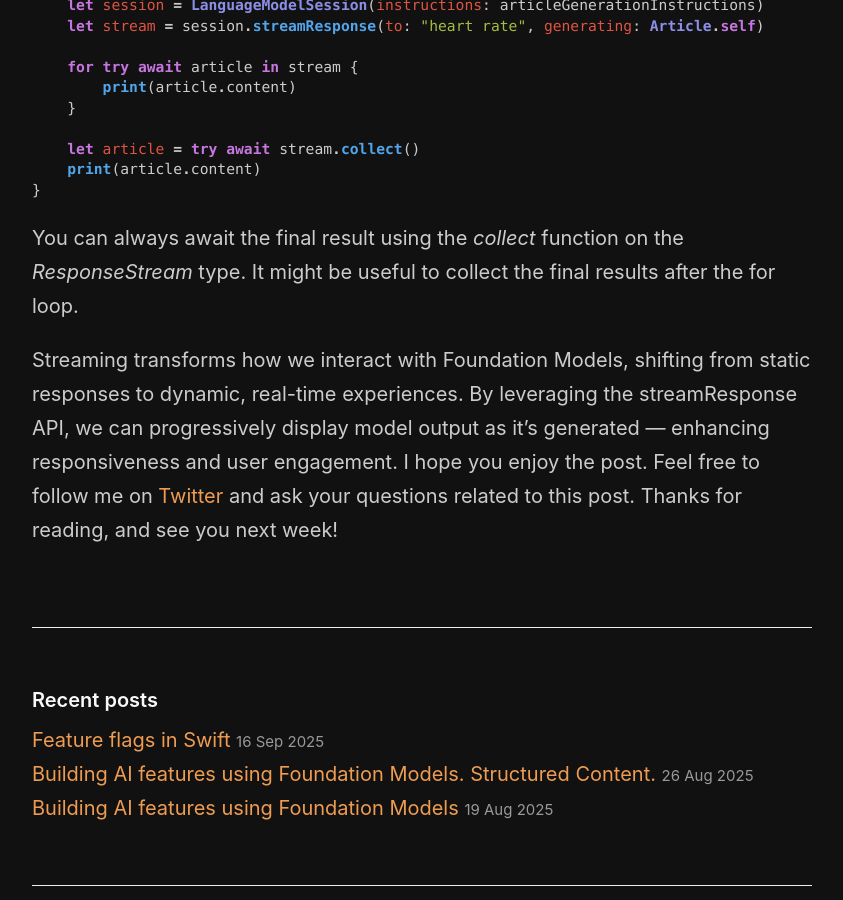
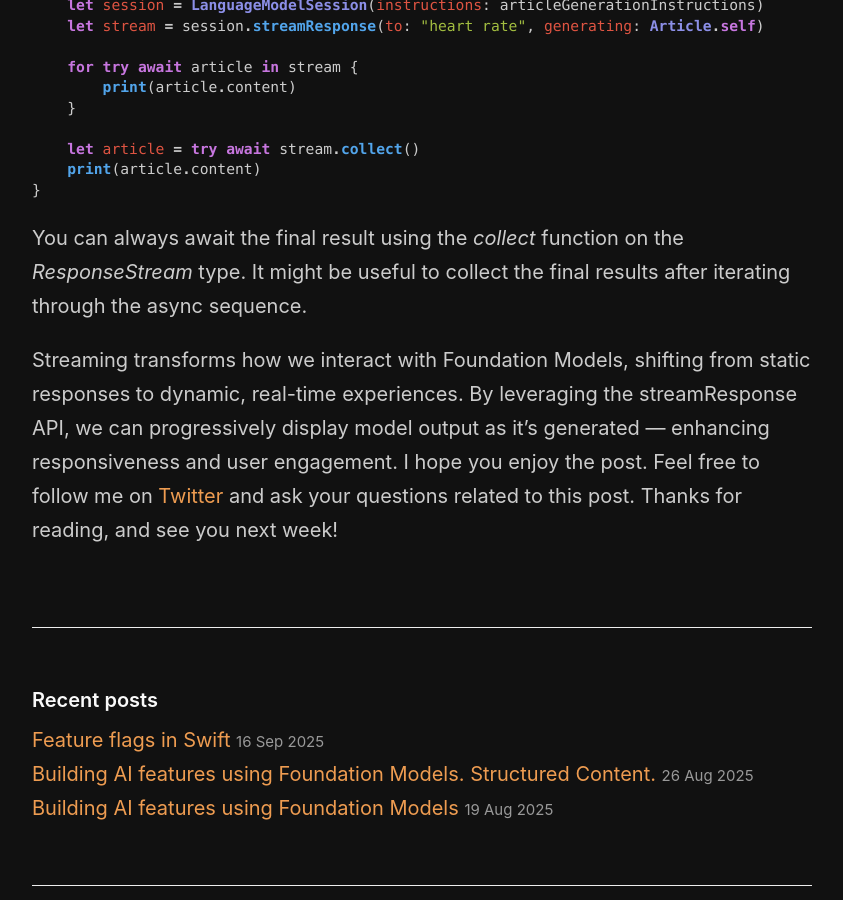
Before and after one commit to mecid/mecid.github.io, a Jekyll site: the page built from _posts/2025-10-08-building-ai-features-using-foundation-models-streaming.md, in a window 1280 px wide and 900 px high, scrolled down 2351 px. Shown: the whole window, without its empty margins (218-1061 px from the left). Built offline with Jekyll 4.4.1, drawn with Linux system fonts in a browser that asks for light colours.

Commit message:
small typo fixed in ai streaming post

````diff
--- a/_posts/2025-10-08-building-ai-features-using-foundation-models-streaming.md
+++ b/_posts/2025-10-08-building-ai-features-using-foundation-models-streaming.md
@@ -77,6 +77,6 @@ import Playgrounds
 }
 ```
 
-You can always await the final result using the *collect* function on the *ResponseStream* type. It might be useful to collect the final results after the for loop.
+You can always await the final result using the *collect* function on the *ResponseStream* type. It might be useful to collect the final results after iterating through the async sequence.
 
 Streaming transforms how we interact with Foundation Models, shifting from static responses to dynamic, real-time experiences. By leveraging the streamResponse API, we can progressively display model output as it’s generated — enhancing responsiveness and user engagement. I hope you enjoy the post. Feel free to follow me on [Twitter](https://twitter.com/mecid) and ask your questions related to this post. Thanks for reading, and see you next week!
````
